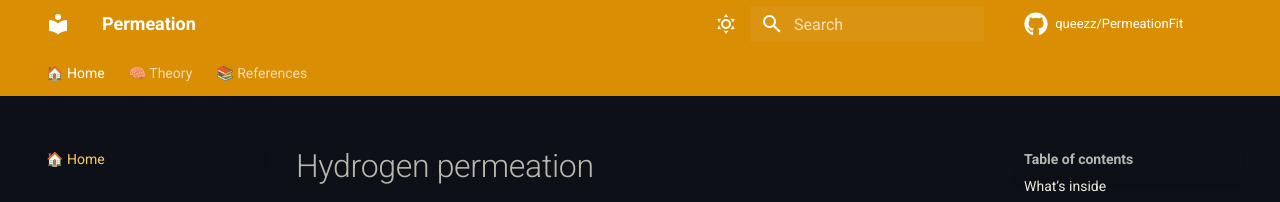
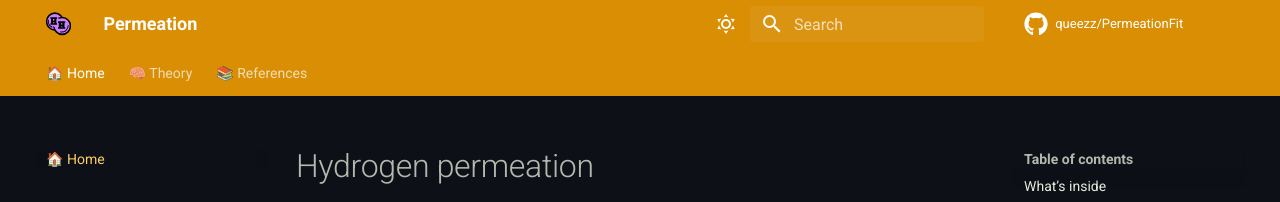
Before and after one commit to queezz/PermeationFit, an MkDocs documentation site: the page built from docs/index.md, in a window 1280 px wide. Shown: the top 202 px of the page. Built offline with MkDocs 1.6.1 and Material for MkDocs 9.7.7, drawn with Linux system fonts in a browser that asks for light colours; comment, search, counter and statistics services are not loaded.

Commit message:
chore[favicon]

```diff
--- a/mkdocs.yml
+++ b/mkdocs.yml
@@ -5,6 +5,8 @@
 
 theme:
   name: material
+  logo: assets/h2icon.svg
+  favicon: assets/h2icon.svg
   icon:
     repo: fontawesome/brands/github
   features:
```
Also changed, not shown: docs/assets/h2icon.svg (added).
